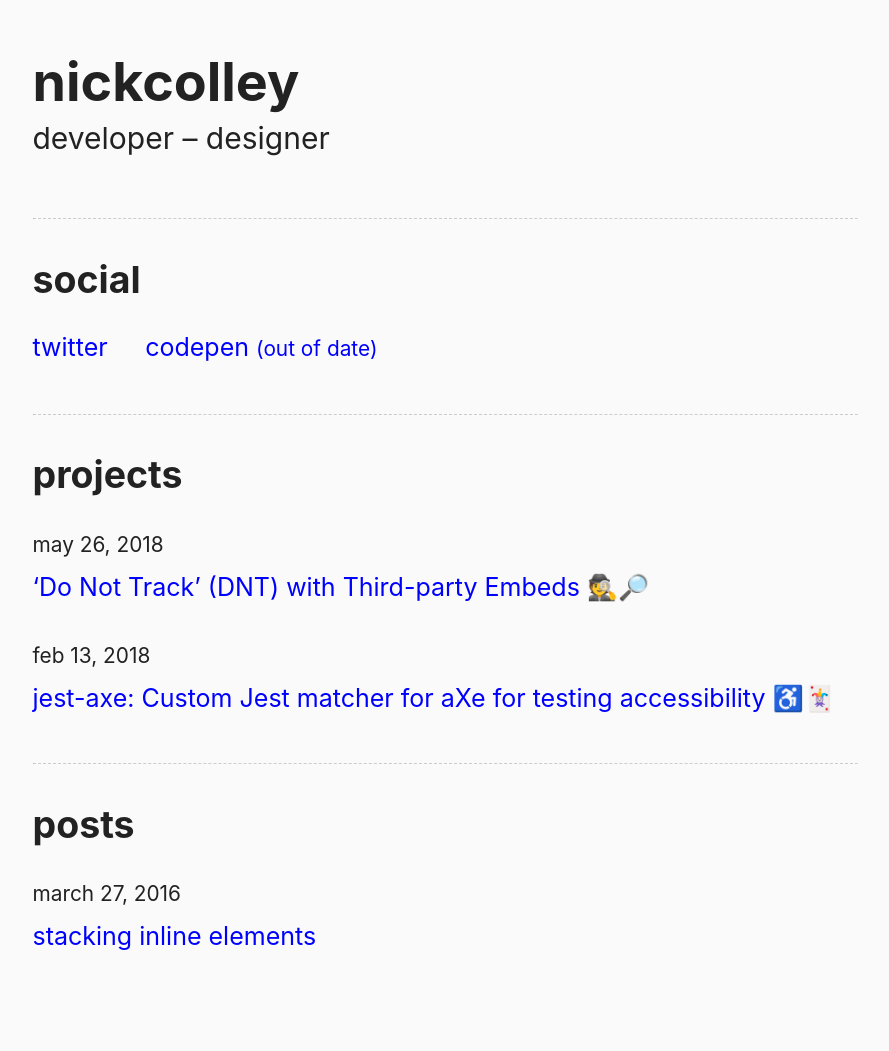
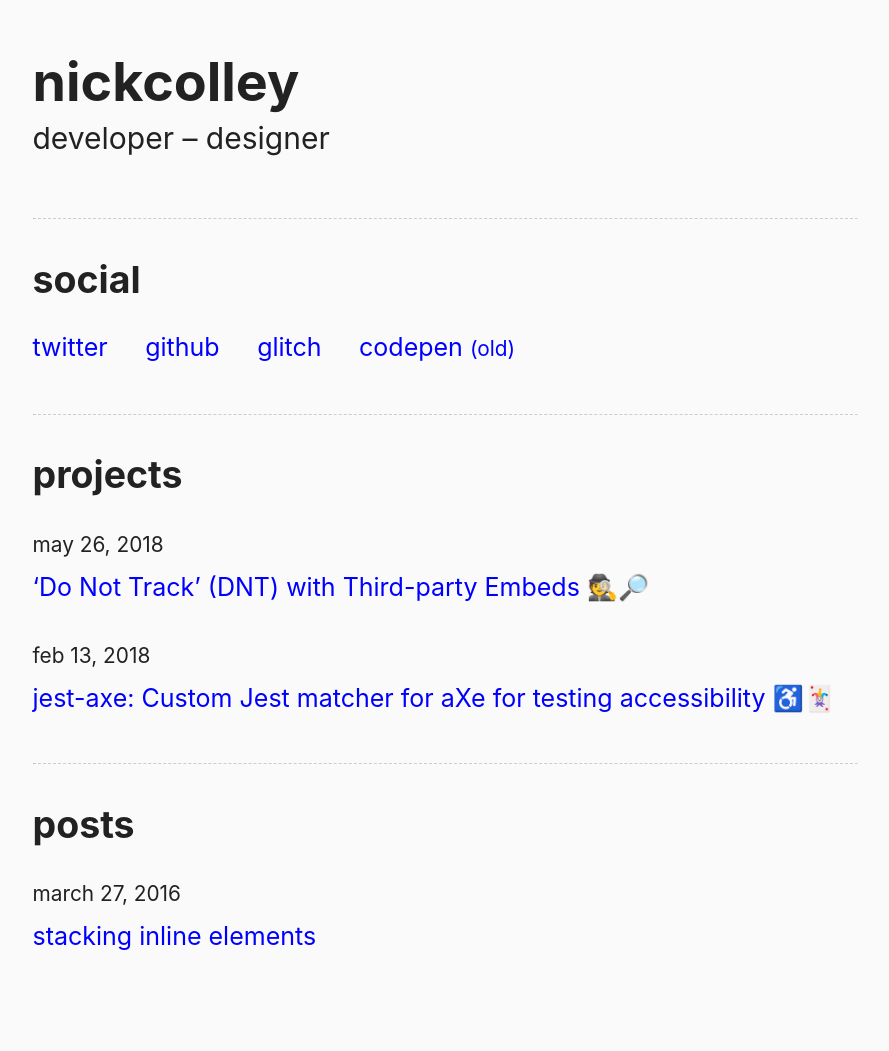
Before and after one commit to NickColley/nickcolley.co.uk, a Jekyll site: the page built from index.md, in a window 1280 px wide. Shown: the whole page, without its empty margins (195-1084 px from the left). Built offline with Jekyll 4.4.1, drawn with Linux system fonts in a browser that asks for light colours.

Commit message:
Add more social links

```diff
--- a/_layouts/home.html
+++ b/_layouts/home.html
@@ -12,11 +12,17 @@ layout: default
     <h2>social</h2>
     <ul class="menu">
       <li class="menu-item">
-        <a class="menu-item-link" href="//www.twitter.com/nickcolley">twitter</a>
+        <a class="menu-item-link" href="https://www.twitter.com/nickcolley">twitter</a>
       </li>
       <li class="menu-item">
-        <a class="menu-item-link" href="//codepen.io/nickcolley">
-          codepen <small>(out of date)</small>
+        <a class="menu-item-link" href="https://github.com/nickcolley">github</a>
+      </li>
+      <li class="menu-item">
+        <a class="menu-item-link" href="https://glitch.com/@nickcolley">glitch</a>
+      </li>
+      <li class="menu-item">
+        <a class="menu-item-link" href="https://codepen.io/nickcolley">
+          codepen <small>(old)</small>
         </a>
       </li>
     </ul>
```
